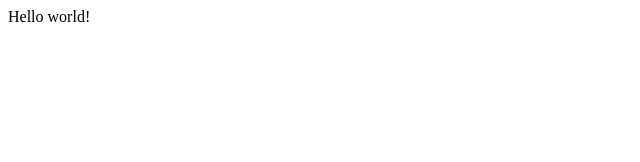
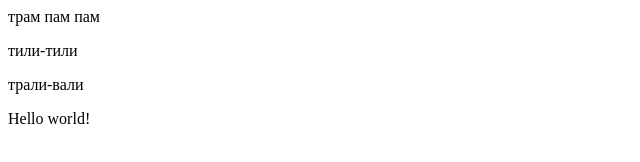
Before and after one commit to moocamol/first-project, a plain HTML site: page index.html in a window 1280 px wide. Shown: the whole page, without its empty margins (0-640 px from the left). Drawn offline with Linux system fonts and the light colour scheme.

Commit message:
Добавлена простая разметка

```diff
--- a/index.html
+++ b/index.html
@@ -2,6 +2,9 @@
     <meta charset="utf8">
 </head>
 <body>
+    <p>трам пам пам</p>
+    <p>тили-тили</p>
+    <p>трали-вали</p>
     <div class="main-container">
         Hello world!
     </div>
```
